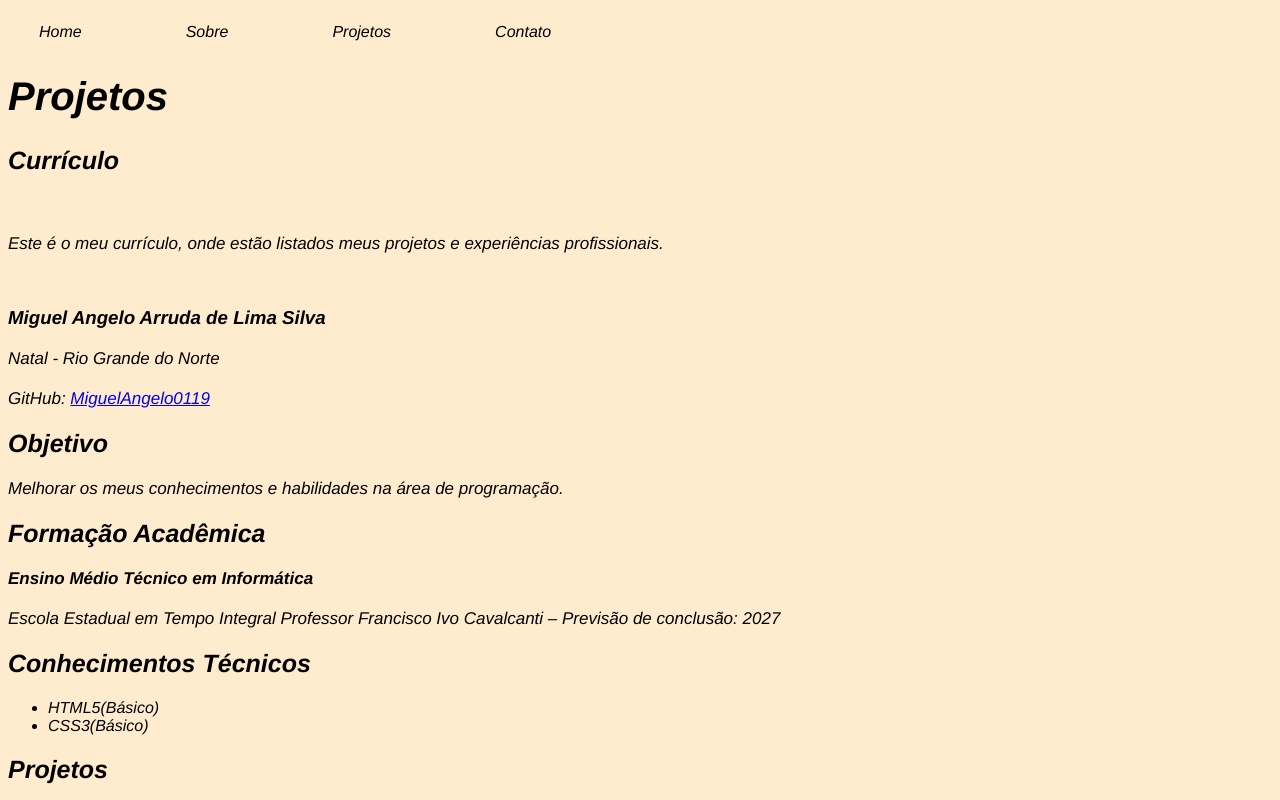
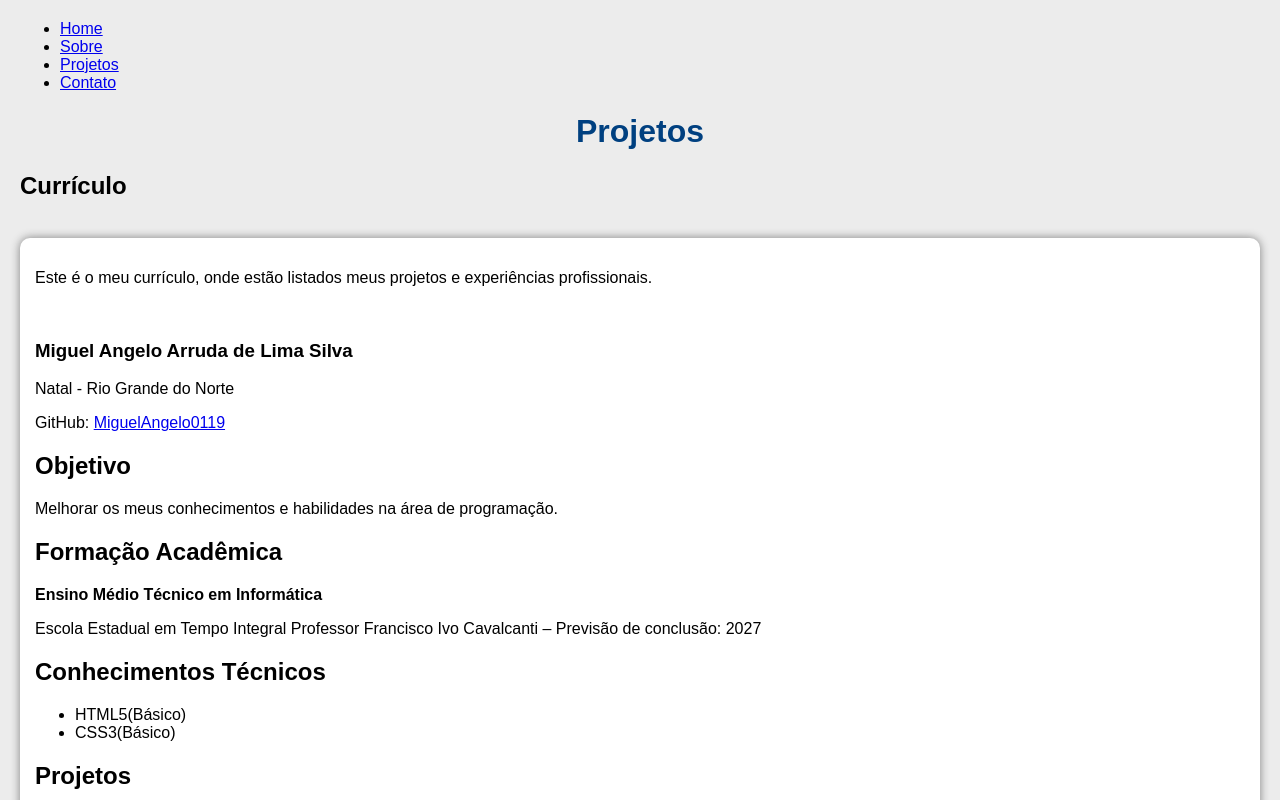
Before and after one commit to MiguelAngelo0119/FIC-MiguelA-2B-2026, a plain HTML site: page projetos.html in a window 1280 px wide. Shown: the top 800 px of the page. Drawn offline with Linux system fonts and the light colour scheme.

Commit message:
Update style.css

```diff
--- a/style.css
+++ b/style.css
@@ -1,98 +1,65 @@
-body {
-    background-color: blanchedalmond;
-    font-family: 'Franklin Gothic Medium', 'Arial Narrow', Arial, sans-serif;
-    font-style: oblique;
+body{
+
+font-family:Arial;
+background:#ececec;
+margin:20px;
 
 }
 
-h1 {
-    margin-top: 20px;
-    text-align: left;
-    font-size: 40px;
+h1{
+
+text-align:center;
+color:#004080;
 
 }
 
-h2 {
-    font-size: 25px;
-    margin-top: 20px;
-    text-align: left;
-}
+section{
 
-p {
-    font-size: 17px;
-    margin-top: 20px;
-    text-align: left;
-}
-
-img {
-    display: block;
-    margin: 20px auto;
-    border-radius: 10px;
-}
-
-.nav {
-    padding: 10px;
-    margin-top: 20px;
-}
-
-nav ul {
-    display: flex;
-    margin: 10px;
-    padding: 5px;
-    overflow: hidden;
-}
-
-nav ul li {
-    display: inline;
-    margin-right: 40px;
-    padding: 0.5rem;
+background:white;
+padding:15px;
+margin-bottom:20px;
+border-radius:10px;
+box-shadow:0 0 10px gray;
 
 }
 
-.classe {
-    position: relative;;
-    font-size: 20px;
-    animation: move 3s infinite alternate;
+input,button,select{
+
+padding:8px;
+margin:5px;
+
 }
 
-@keyframes move {
-    from {
-        left: 0;
-    }
-    to {
-        left: 100px;
-    }
+table{
+
+width:100%;
+border-collapse:collapse;
+margin-top:10px;
+
 }
 
+table,th,td{
 
+border:1px solid black;
 
-.menu {
-   display: flex;
-   list-style: none;
-   gap: 2rem;
-   justify-content: left;
 }
 
-.menu-link {
-    text-decoration: none;
-    color: black;
-    font-weight: 500;
-    position: relative;
-    padding: 0.5rem;
+th{
+
+background:#0077cc;
+color:white;
+
 }
 
-.menu-link::after {
-    content: '';
-    position: absolute;
-    width: 100%;
-    height: 2px;
-    background-color: black;
-    left: 0;
-    bottom: 0;
-    transform: scaleX(0);
-    transition: transform 0.3s ease;
+td{
+
+padding:8px;
+
 }
 
-.menu-link:hover::after {
-    transform: scaleX(1);
+img{
+
+margin-top:10px;
+border-radius:10px;
+
 }
```
